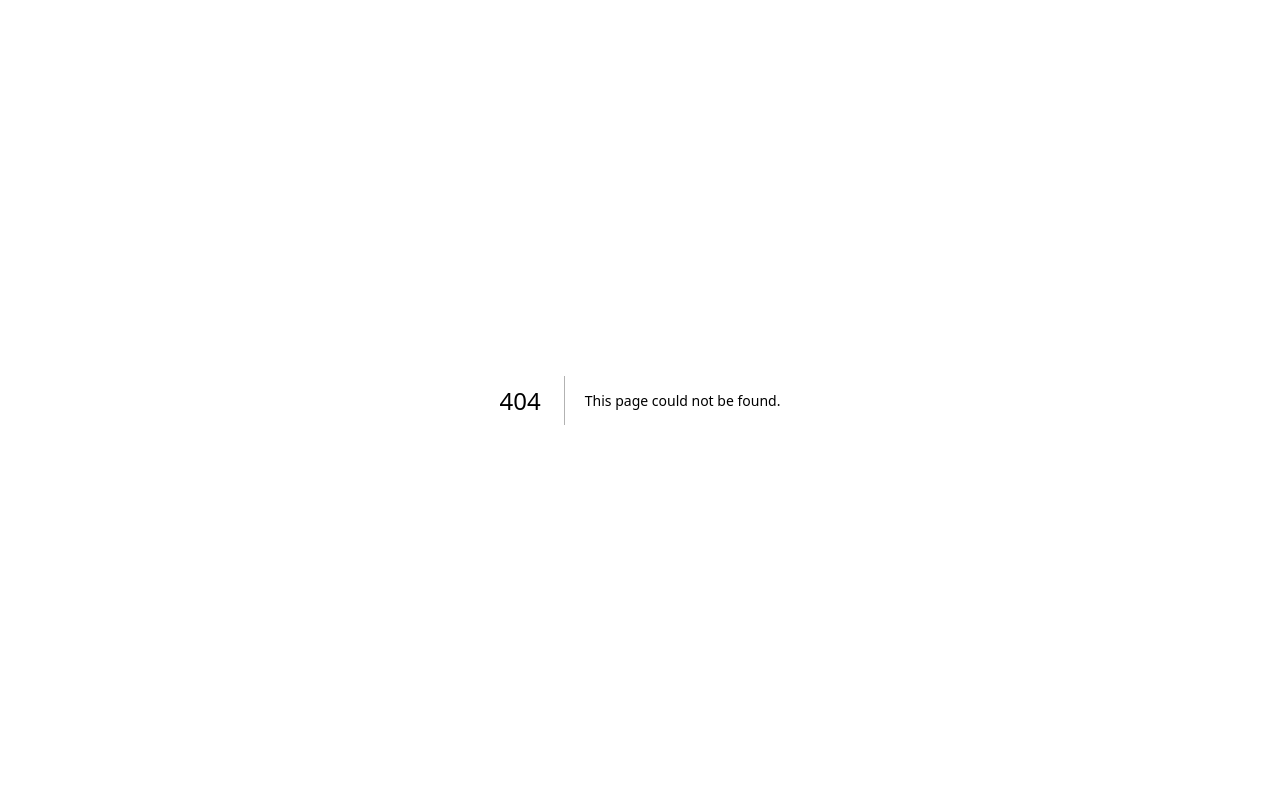
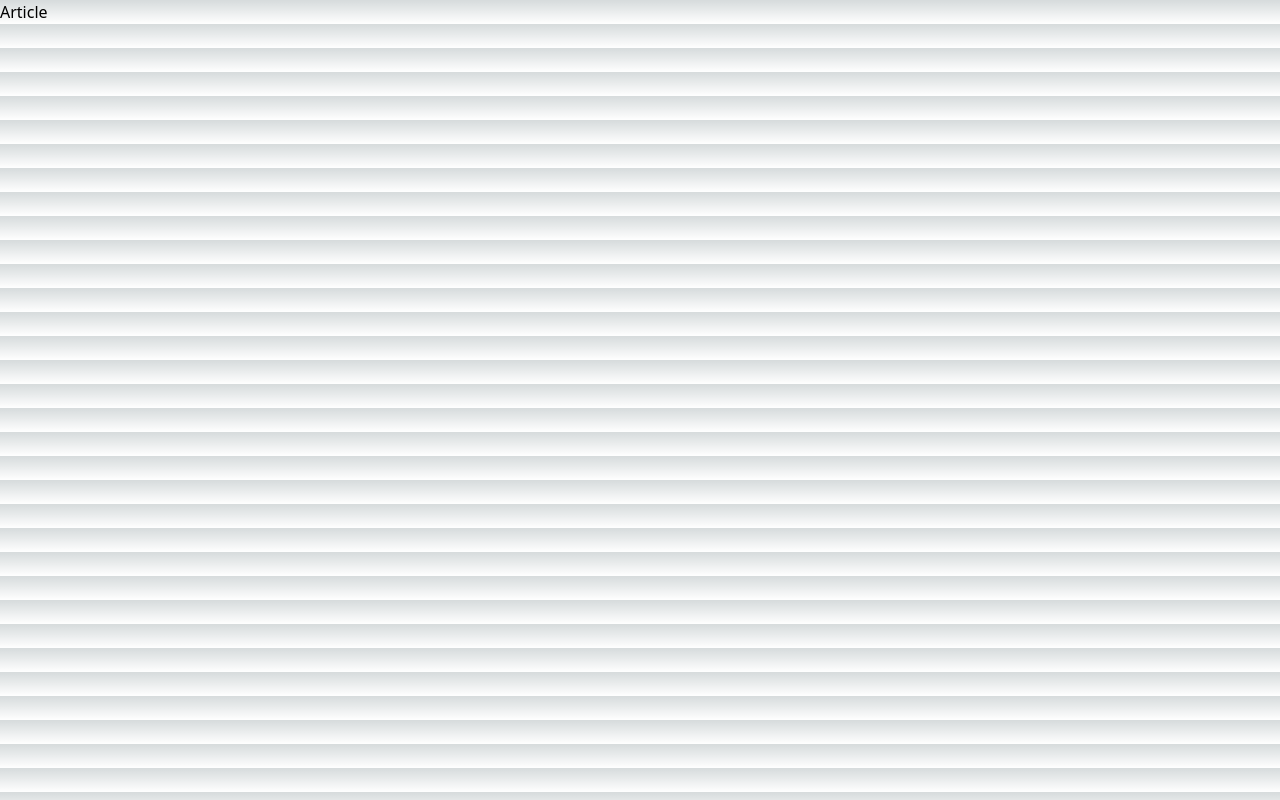
Before and after one commit to nokia215/next.js13-tailwindcss-udemy-blog, a Next.js app: page /articles in a window 1280 px wide. Before the commit this address had no page. Built offline with nearby package versions, Linux system fonts and the light colour scheme.

Commit message:
ch13: done

```diff
--- /dev/null
+++ b/src/app/articles/page.tsx
@@ -0,0 +1,13 @@
+"use client"
+// useStateとか, useState, button clickを使う時に宣言する
+// 追加しないとレンダリングされない
+// なぜなら基本サーバーサイドでレンダリングされるから
+
+
+import React from "react";
+// /articlesの初期表示
+const page = () => {
+  return <div>Article</div>;
+};
+
+export default page;
--- a/src/app/layout.tsx
+++ b/src/app/layout.tsx
@@ -1,22 +1,21 @@
-import './globals.css'
-import type { Metadata } from 'next'
-import { Inter } from 'next/font/google'
-
-const inter = Inter({ subsets: ['latin'] })
+import type { Metadata } from "next";
+import "./globals.css";
 
 export const metadata: Metadata = {
-  title: 'Create Next App',
-  description: 'Generated by create next app',
-}
+  title: "next.js13 Blog",
+  description: "Generated by create next app",
+};
 
 export default function RootLayout({
   children,
 }: {
-  children: React.ReactNode
+  children: React.ReactNode;
 }) {
   return (
-    <html lang="en">
-      <body className={inter.className}>{children}</body>
+    <html lang="ja">
+      <body>
+        {children}
+      </body>
     </html>
-  )
+  );
 }
```
